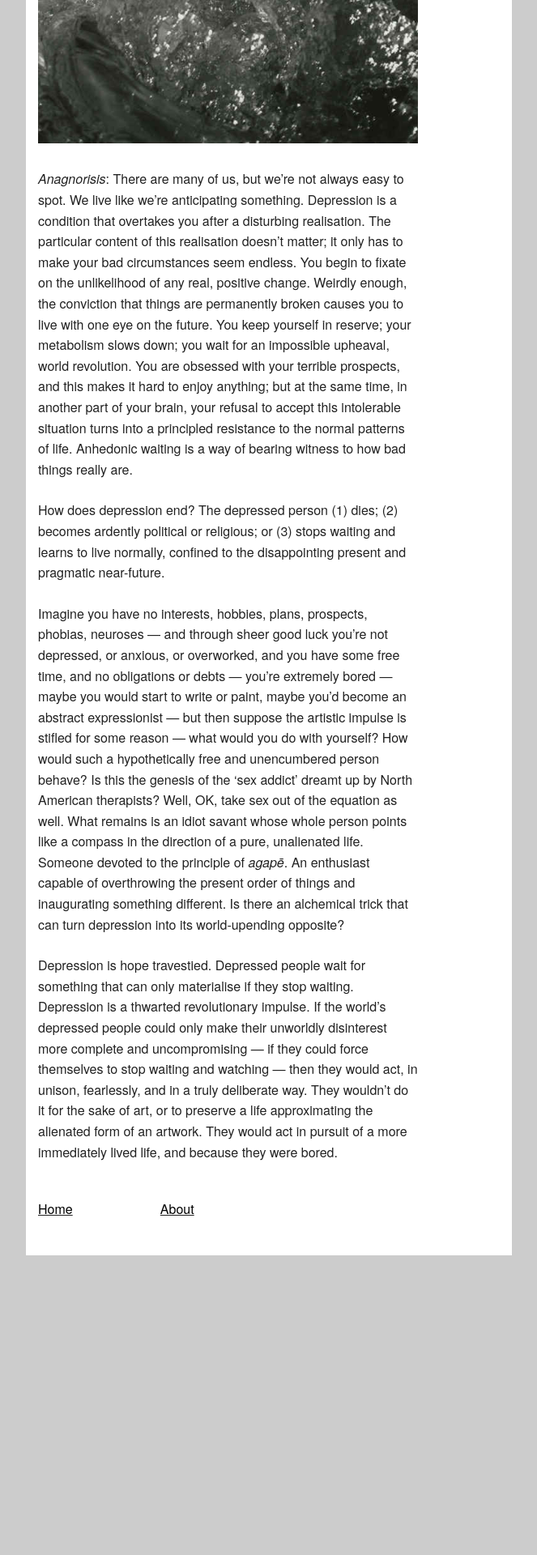
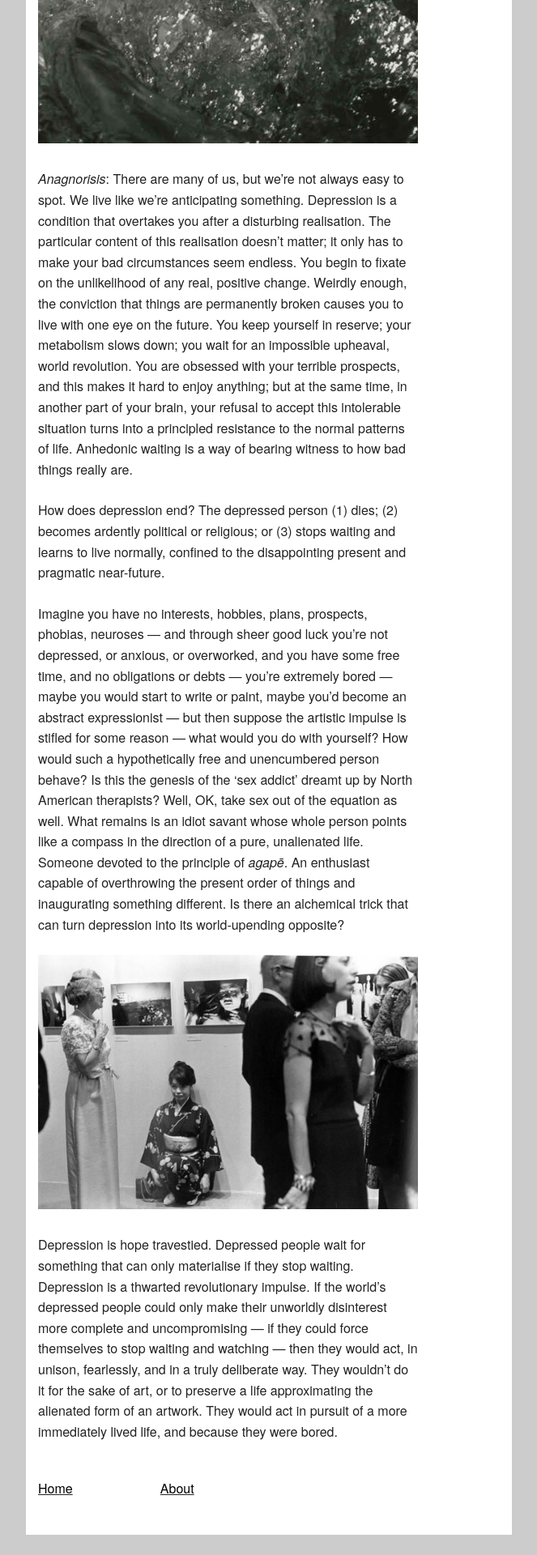
Before and after one commit to mt-trash/mt-trash.github.io, a Jekyll site: the page built from _posts/2017-01-01-fukase.md, in a window 1280 px wide. Shown: the part 3631-5551 px from the top of the page at 81% size, without its empty margins (308-971 px from the left). Built offline with Jekyll 4.4.1, drawn with Linux system fonts in a browser that asks for light colours; before the commit the page ends 5206 px from its top, so only the background shows below that.

Commit message:
edit title add image

```diff
--- a/_posts/2017-01-01-almost-died.md
+++ b/_posts/2017-01-01-fukase.md
@@ -27,4 +27,6 @@ How does depression end? The depressed person (1) dies; (2) becomes ardently pol
 
 Imagine you have no interests, hobbies, plans, prospects, phobias, neuroses — and through sheer good luck you're not depressed, or anxious, or overworked, and you have some free time, and no obligations or debts — you're extremely bored — maybe you would start to write or paint, maybe you'd become an abstract expressionist — but then suppose the artistic impulse is stifled for some reason — what would you do with yourself? How would such a hypothetically free and unencumbered person behave? Is this the genesis of the 'sex addict' dreamt up by North American therapists? Well, OK, take sex out of the equation as well. What remains is an idiot savant whose whole person points like a compass in the direction of a pure, unalienated life. Someone devoted to the principle of *agapē*. An enthusiast capable of overthrowing the present order of things and inaugurating something different. Is there an alchemical trick that can turn depression into its world-upending opposite?
 
+{% include image-no-link.html file="/images/fukase-gallery.jpg" alt="fukase-gallery.jpg" %}
+
 Depression is hope travestied. Depressed people wait for something that can only materialise if they stop waiting. Depression is a thwarted revolutionary impulse. If the world's depressed people could only make their unworldly disinterest more complete and uncompromising — if they could force themselves to stop waiting and watching — then they would act, in unison, fearlessly, and in a truly deliberate way. They wouldn't do it for the sake of art, or to preserve a life approximating the alienated form of an artwork. They would act in pursuit of a more immediately lived life, and because they were bored.
```
Also changed, not shown: images/fukase-gallery.jpg (added).
